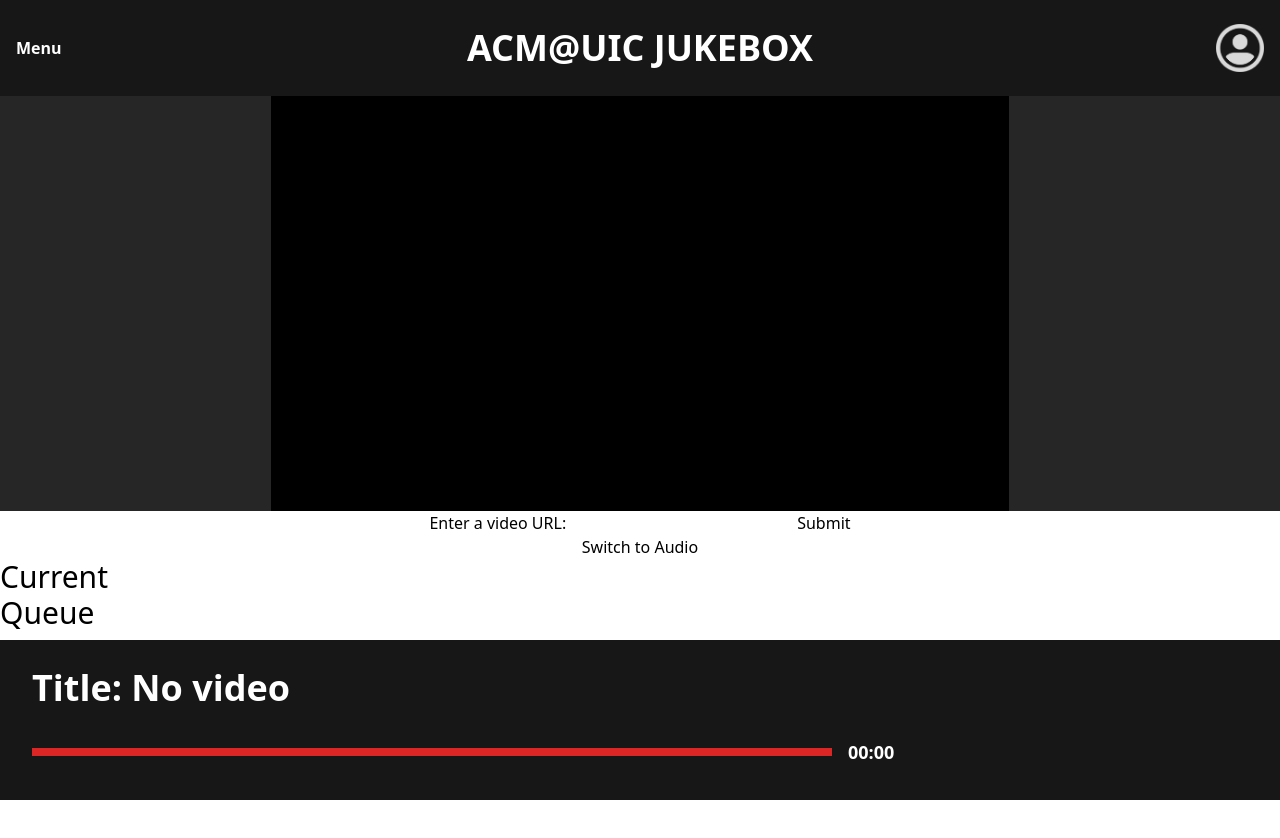
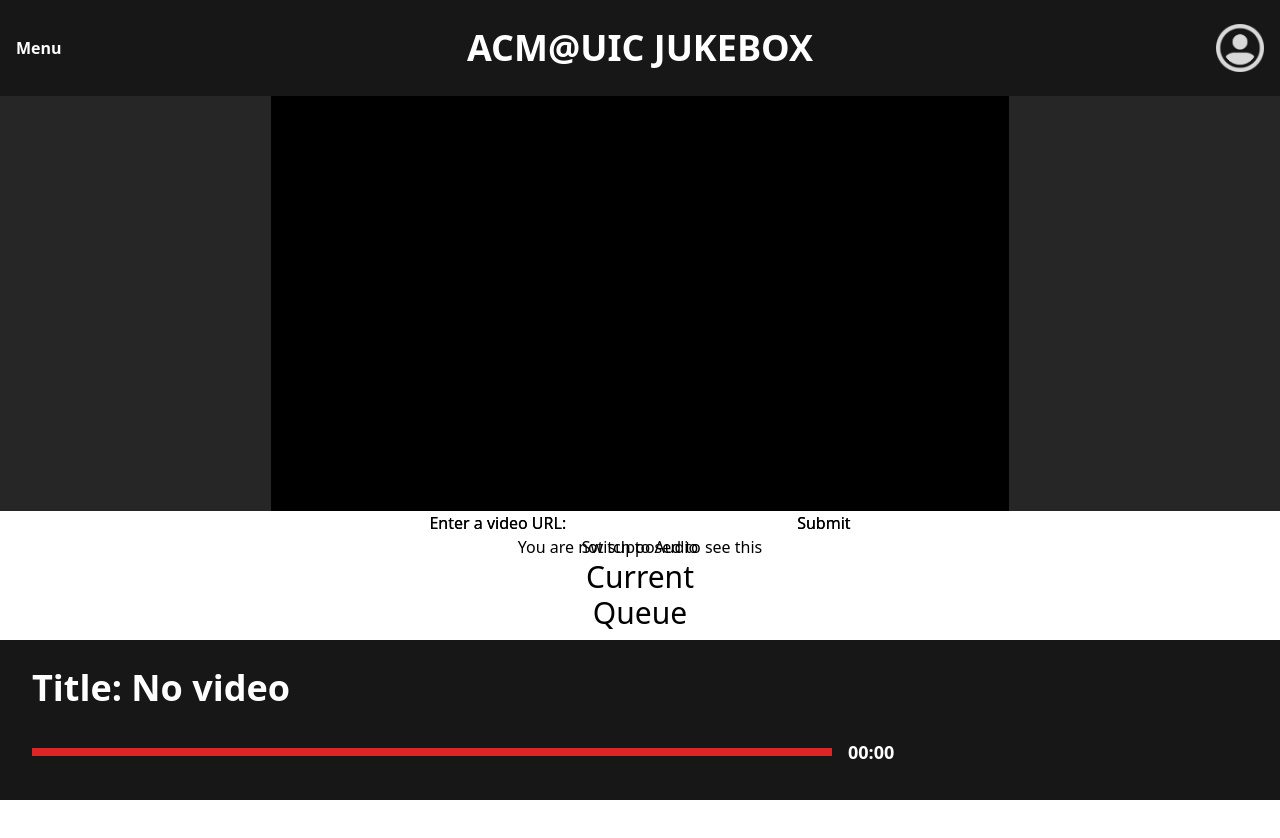
Before and after one commit to acm-uic/Jukebox, a React (Vite) app: page / in a window 1280 px wide. Shown: the top 838 px of the page. Built offline with nearby package versions, Linux system fonts and the light colour scheme.

Commit message:
finished and polished the VideoPlayer playing in multiple pages and showing up in the main page

```diff
--- a/src/components/SongControl.jsx
+++ b/src/components/SongControl.jsx
@@ -1,11 +1,11 @@
 import ReactPlayer from "react-player";
 import { videoContext } from "../domain/videoContext";
-import { useContext, useEffect, useRef, useState } from "react";
+import { useContext, useRef, useState } from "react";
 import { useLocation } from "react-router-dom";
+import { VideoPlayer } from "./VideoPlayer";
 
 export const SongControl = () => {
   //Will add volume dial in future update
-  const location = useLocation();
 
   const video = {
     id: 3,
@@ -18,12 +18,9 @@ export const SongControl = () => {
     skiplimit: 10,
   };
 
-  let {
+ let {
     current,
-    playing,
-    setPlaying,
     secondsPlayed,
-    setSecondsPlayed,
     nextVideo,
   } = useContext(videoContext);
 
@@ -34,20 +31,6 @@ export const SongControl = () => {
   const { likes, skips, skiplimit, duration, title } = current;
 
   const [minimal, setMinimal] = useState(true);
-  const playerRef = useRef();
-  const [isAllowedToPlay, setIsAllowedToPlay] = useState(true);
-
-  useEffect(() => {
-    setIsAllowedToPlay(location.pathname != "/" && playing);
-  }, [location.pathname, playing]);
-
-  useEffect(() => {
-    const updatePlayer = () => {
-      console.log("Updating player");
-      playerRef.current.seekTo(secondsPlayed);
-    };
-    updatePlayer();
-  }, [isAllowedToPlay]);
 
   const durationString = new Date(duration * 1000)
     .toISOString()
@@ -55,24 +38,13 @@ export const SongControl = () => {
 
   function handleSkip() {
     if (current == video) return;
-    console.log("Skip");
+    console.log("Skipping Song...");
     nextVideo();
   }
 
   return (
     <>
-      <div className="hidden">
-        <ReactPlayer
-          height={"300px"}
-          width={"600px"}
-          url={current.url}
-          ref={playerRef}
-          progressInterval={100}
-          playing={isAllowedToPlay}
-          onProgress={({ playedSeconds }) => setSecondsPlayed(playedSeconds)}
-          onEnded={() => nextVideo()}
-        />
-      </div>
+      <VideoPlayer />
 
       <div
         onMouseEnter={() => setMinimal(false)}
--- a/src/components/VideoPlayer.jsx
+++ b/src/components/VideoPlayer.jsx
@@ -1,18 +1,24 @@
 import { useState, useContext, useEffect, useRef } from "react";
 import ReactPlayer from "react-player";
 import { videoContext } from "../domain/videoContext";
+import { useLocation } from "react-router-dom";
 export const VideoPlayer = () => {
+  const location = useLocation();
   // Highly informed by this w3schools tutorial:
   // https://www.w3schools.com/react/react_forms.asp
-  let { addQueueUrl, playing, setPlaying, secondsPlayed, setSecondsPlayed, current, nextVideo } = useContext(videoContext);
-  const [playerUrl, setPlayerUrl] = useState("");
+  let {
+    addQueueUrl,
+    playing,
+    setPlaying,
+    setSecondsPlayed,
+    current,
+    nextVideo,
+    showVideo,
+    setShowVideo,
+  } = useContext(videoContext);
+
   const [inputUrl, setInputUrl] = useState("");
-  const [showVideo, setShowVideo] = useState(true);
   const playerRef = useRef();
-
-  useEffect(() => {
-    setPlayerUrl(current.url);
-  }, [current]);
 
   const handleSubmit = async (event) => {
     event.preventDefault();
@@ -24,31 +30,29 @@ export const VideoPlayer = () => {
     setShowVideo((prev) => !prev);
   };
 
-  const seekLastPlayed = () => {
-    playerRef.current.seekTo(secondsPlayed, "seconds");
-    setPlaying(true)
-  }
-
   const videoStyle = {
     display: showVideo ? "block" : "none",
   };
 
   return (
-    <div className="flex flex-col item-center w-full">
+    <div
+      className={
+        location.pathname == "/" ? "flex flex-col item-center w-screen top-24 absolute" : "hidden"
+      }
+    >
       <div
         style={videoStyle}
         className="max-h-[415px] aspect-video bg-black/85"
       >
         <div className="h-full aspect-video bg-black mx-auto">
           <ReactPlayer
-          ref={playerRef}
+            ref={playerRef}
             height={"100%"}
             width={"100%"}
-            url={playerUrl}
+            url={current.url}
             playing={playing}
             controls
             progressInterval={100}
-            onReady={() => seekLastPlayed()}
             onPause={() => setPlaying(false)}
             onPlay={() => setPlaying(true)}
             onProgress={({ playedSeconds }) => setSecondsPlayed(playedSeconds)}
--- a/src/domain/videoContext.jsx
+++ b/src/domain/videoContext.jsx
@@ -4,36 +4,38 @@ import { extractVideoId, getVideoDetails } from "./getVideos";
 export const videoContext = createContext();
 
 export function VideoContextProvider({ children }) {
+  const [storage, setStorage] = useState([]);
   const [history, setHistory] = useState([]);
+
   let [queue, setQueue] = useState([]);
   let [current, setCurrent] = useState({});
+
   const [secondsPlayed, setSecondsPlayed] = useState(0); // percentage played of current video
   const [playing, setPlaying] = useState(true); // whether the video is playing or not
+  const [showVideo, setShowVideo] = useState(true);
 
-  /*useEffect(() => {
-    console.log("secondsPlayed", secondsPlayed);
-    console.log("playing", playing);
-  }, [secondsPlayed, playing]);*/
-  // our video object contains: id, url, title, duration(seconds),plays,likes,skips
+
+  // our video object contains: id, url, title, duration(seconds), plays, likes, skips, lastPlayed
 
   const addQueueUrl = async (videoUrl) => {
     const id = extractVideoId(videoUrl);
-    const foundVid = history.find((video) => video.id === id);
+    const foundVid = storage.find((video) => video.id === id);
 
     if (foundVid) {
-      console.log("FoundVideo in history", foundVid);
+      console.log("foundVid in storge", foundVid);
+
       if (Object.keys(current).length === 0) {
-        // If current is empty, set current to foundVid and update history
-        console.log("EMPTY", queue);
+        // If current is empty, set current to foundVid and start playing
+        console.log("EMPTY CURRENT");
+
         setCurrent(foundVid);
         setPlaying(true);
         setSecondsPlayed(0);
-        setHistory((prevHistory) => [...prevHistory, {...foundVid, lastPlayed: new Date()}]);
         return true;
       }
 
-      setQueue((prevQueue) => [...prevQueue, foundVid]); // if current is not empty, add foundVid to queue and update history
-      setHistory((prevHistory) => [...prevHistory, {...foundVid, lastPlayed: new Date()}]);
+      // if current is not empty, add foundVid end of queue
+      setQueue((prevQueue) => [...prevQueue, foundVid]);
       return true;
     }
 
@@ -56,19 +58,21 @@ export function VideoContextProvider({ children }) {
             likes: 0,
             skips: 0,
             skiplimit: 5,
-            lastPlayed: new Date(),
+            lastPlayed: new Date(0),
           };
-          console.log("newVid");
-          const newArray = queue.concat([newVid]);
-          queue = newArray;
-          setQueue(newArray); // Use concat instead of push for immutability
-          setHistory(history.concat([newVid]));
-          console.log(queue);
+          console.log("made a newVid", newVid);
+          setStorage((prevStorage) => [...prevStorage, newVid]);
+
           if (Object.keys(current).length === 0) {
-            console.log("EMPTY");
+            console.log("EMPTY CURRENT");
+            setCurrent(newVid);
             setPlaying(true);
-            nextVideo();
+            setSecondsPlayed(0);
+            return true;
           }
+
+          setQueue((prevQueue) => [...prevQueue, newVid]); // Use concat instead of push for immutability
+          console.log("This is the queue", queue);
           return true;
         } else {
           // If video details could not be retrieved
@@ -88,6 +92,12 @@ export function VideoContextProvider({ children }) {
   };
 
   const nextVideo = () => {
+    console.log("Next video...");
+
+    updateStorage(current);
+
+    updateHistory(current);
+
     if (queue.length == 0) {
       console.log("Queue is empty");
       setCurrent({}); // Revert to empty start state
@@ -99,9 +109,56 @@ export function VideoContextProvider({ children }) {
     setQueue(queue.slice(1));
   };
 
+  function updateStorage(currentVideo) {
+    console.log("Updating storage...");
+    const updateVid = storage.find((vid) => vid.id === currentVideo.id);
+
+    if (!updateVid) {
+      console.error("Could not find video in storage to update.");
+      return;
+    }
+
+    updateVid.plays++;
+    updateVid.lastPlayed = new Date();
+    const updatedStorage = storage.map((vid) => {
+      if (vid.id === updateVid.id) {
+        return updateVid;
+      }
+      return vid;
+    });
+    setStorage(updatedStorage);
+  }
+
+  function updateHistory(currentVideo) {
+    console.log("Updating history...");
+    const updateVid = history.find((vid) => vid.id === currentVideo.id);
+
+    if (!updateVid) {
+      setHistory((prevHistory) => [...prevHistory, currentVideo]);
+      return;
+    }
+
+    updateVid.plays++;
+    updateVid.lastPlayed = new Date();
+    const filteredHistory = history.filter((vid) => vid.id !== updateVid.id);
+    setHistory([...filteredHistory, updateVid]);
+  }
+
   return (
     <videoContext.Provider
-      value={{ current, queue, history, secondsPlayed, playing, setPlaying, setSecondsPlayed, addQueueUrl, nextVideo }}
+      value={{
+        current,
+        queue,
+        history,
+        secondsPlayed,
+        playing,
+        showVideo,
+        setShowVideo,
+        setPlaying,
+        setSecondsPlayed,
+        addQueueUrl,
+        nextVideo,
+      }}
     >
       {children}
     </videoContext.Provider>
--- a/src/pages/Home.jsx
+++ b/src/pages/Home.jsx
@@ -2,21 +2,45 @@ import { useContext } from "react";
 import { VideoPlayer } from "../components/VideoPlayer";
 import { videoContext } from "../domain/videoContext";
 export default function Home() {
-  let { queue, current } = useContext(videoContext);
+  let { queue, current, showVideo } = useContext(videoContext);
   //    console.log(current)
+
+  const videoStyle = {
+    display: showVideo ? "block" : "none",
+  };
+
   return (
-    <div className="w-full min-h-screen">
-      <VideoPlayer />
+    <div className="min-h-screen w-full flex-grow flex flex-col items-center">
+      <div className="flex flex-col item-center w-screen">
+        <div
+          style={videoStyle}
+          className="max-h-[415px] aspect-video"
+        >
+          <div className="h-full aspect-video mx-auto"></div>
+        </div>
+        <form className="m-auto">
+          <label>
+            Enter a video URL:
+            <input type="text" />
+            <input type="submit" />
+          </label>
+        </form>
+        <button>You are not supposed to see this</button>
+      </div>
+
+      {/* Actual Page Content */}
       {current && (
         <div>
           <h1 className="text-3xl">Current</h1>
           {current.title}
         </div>
       )}
-      <h1 className="text-3xl">Queue</h1>
-      {queue.map((vid, index) => (
-        <h1 key={index}>{vid.title}</h1>
-      ))}
+      <div>
+        <h1 className="text-3xl">Queue</h1>
+        {queue.map((vid, index) => (
+          <h2 key={index}>{vid.title}</h2>
+        ))}
+      </div>
     </div>
   );
 }
--- a/src/pages/StatsPage.jsx
+++ b/src/pages/StatsPage.jsx
@@ -4,8 +4,8 @@ import { videoContext } from "../domain/videoContext";
 import StatsHeader from "../components/StatsPageComponents/StatsHeader";
 
 export default function StatsPage() {
-  const { history, queue } = useContext(videoContext);
-  const historyList = history.slice(0, history.length - queue.length).reverse();
+  const { history } = useContext(videoContext);
+
   //using plays as int, likes as int, and recency as an int
   const videoList = [
     {
@@ -48,20 +48,12 @@ export default function StatsPage() {
   // History == 0, Most Played == 1, Most Liked == 2
   const [currentTab, setCurrentTab] = useState(0);
 
-  function compareByLikes(a, b) {
-    return b.likes - a.likes;
-  }
-
-  function compareByPlays(a, b) {
-    return b.plays - a.plays;
-  }
-
   return (
     <div className="min-h-screen w-full flex-grow bg-[#262425] flex flex-col items-center text-[#FFFFFF] md:py-[71px] py-8">
       <StatsHeader currentTab={currentTab} setCurrentTab={setCurrentTab} />
       <div className="flex flex-col md:items-center md:gap-9 gap-2 relative w-full">
         {currentTab == 0 &&
-          historyList.map((vid, index) => (
+          history.slice().reverse().map((vid, index) => (
             <div
               key={index}
               className="flex-col flex items-center xl:gap-9 gap-1 xl:relative max-w-[862px] md:w-full px-3"
@@ -70,7 +62,7 @@ export default function StatsPage() {
             </div>
           ))}
         {currentTab == 1 &&
-          videoList.sort(compareByPlays).map((vid, index) => (
+          videoList.sort((a,b) =>  b.plays - a.plays).map((vid, index) => (
             <div
               key={index}
               className="flex-col flex items-center xl:gap-9 gap-1 xl:relative max-w-[862px] md:w-full px-3"
@@ -80,7 +72,7 @@ export default function StatsPage() {
             </div>
           ))}
         {currentTab == 2 &&
-          videoList.sort(compareByLikes).map((vid, index) => (
+          videoList.sort((a,b) =>  b.likes - a.likes).map((vid, index) => (
             <div
               key={index}
               className="flex-col flex items-center xl:gap-9 gap-1 xl:relative max-w-[862px] md:w-full px-3"
```
